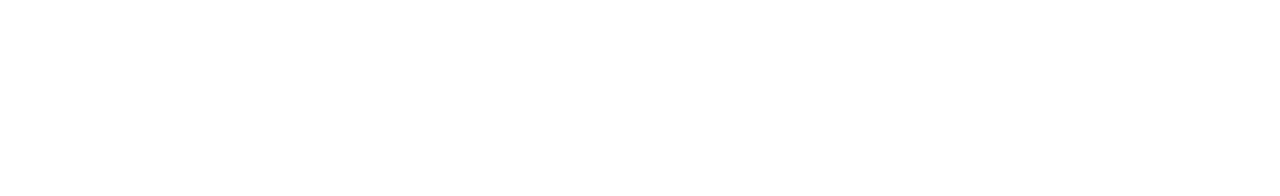
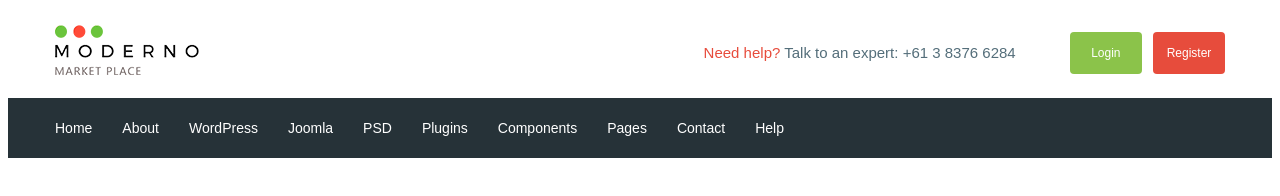
Before and after one commit to Alekccandr/moderno, a website: page app/index.html in a window 1280 px wide. Drawn offline with nearby package versions, Linux system fonts and the light colour scheme; files that its build step writes are made by us from their sources.

Commit message:
added header

```diff
--- a/app/index.html
+++ b/app/index.html
@@ -4,9 +4,97 @@
     <meta charset="UTF-8">
     <meta name="viewport" content="width=device-width, initial-scale=1.0">
     <title>Document</title>
+    <link href="https://fonts.googleapis.com/css2?family=Roboto:wght@500;700&display=swap" rel="stylesheet">
+    <link rel="stylesheet" href="css/libs.min.css">
     <link rel="stylesheet" href="css/style.min.css">
 </head>
 <body>
+    <header class="header">
+        <div class="header__top">
+            <div class="container">
+                <div class="header__top-inner">
+                    <div class="header__logo">
+                        <a href="#">
+                            <img src="../app/images/logo.png" alt="">
+                        </a>
+                    </div>
+                    <div class="header__text">
+                        <a href="#">
+                            <span>Need help?</span>
+                        </a>
+                        Talk to an expert:
+                        <a class="header__phone" href="tel:61383766284">+61 3 8376 6284</a>
+                    </div>
+                    <div class="header__box">
+                        <a class="basket" href="#"></a>
+                        <a class="header__btn header__btn-login" href="#">Login</a>
+                        <a class="header__btn header__btn-register" href="#">Register</a>
+                    </div>
+                </div>
+            </div>
+        </div>
+        <div class="header__menu">
+            <div class="container">
+                <nav class="menu">
+                    <ul class="menu__list">
+                        <li>
+                            <a href="#">
+                                Home
+                            </a>
+                        </li>
+                        <li>
+                            <a href="#">
+                                About
+                            </a>
+                        </li>
+                        <li>
+                            <a href="#">
+                                WordPress
+                            </a>
+                        </li>
+                        <li>
+                            <a href="#">
+                                Joomla
+                            </a>
+                        </li>
+                        <li>
+                            <a href="#">
+                                PSD
+                            </a>
+                        </li>
+                        <li>
+                            <a href="#">
+                                Plugins
+                            </a>
+                        </li>
+                        <li>
+                            <a href="#">
+                                Components
+                            </a>
+                        </li>
+                        <li>
+                            <a href="#">
+                                Pages
+                            </a>
+                        </li>
+                        <li>
+                            <a href="#">
+                                Contact
+                            </a>
+                        </li>
+                        <li>
+                            <a href="#">
+                                Help
+                            </a>
+                        </li>
+                    </ul>
+                </nav>
+            </div>
+        </div>
+
+
+
+    </header>
 
 
     <script src="js/main.min.js"></script>
--- a/app/js/main.min.js
+++ b/app/js/main.min.js
@@ -0,0 +1 @@
+$((function(){}));
--- /dev/null
+++ b/app/scss/_fonts.scss
@@ -0,0 +1,7 @@
+@font-face {
+    font-family: 'Roboto-Regular', sans-serif;
+    src: url('../fonts/Roboto-Regular.woff2') format('woff2'),
+         url('../fonts/Roboto-Regular.woff') format('woff');
+    font-weight: 400;
+    font-display: swap;
+}
--- /dev/null
+++ b/app/scss/_global.scss
@@ -0,0 +1,37 @@
+html{
+    box-sizing: border-box;
+}
+
+*,
+*::before,
+*::after{
+    box-sizing: inherit;
+}
+
+a{
+    display: inline-block;
+    text-decoration: none;
+    color: $text;
+
+}
+
+ul,
+li{
+    margin: 0;
+    padding: 0;
+    list-style: none;
+}
+
+body{
+    font-family: 'Roboto-Regular', sans-serif;
+    font-weight: 400;
+    font-size: 15px;
+    line-height: 24px;
+    color: $text;
+}
+
+.container{
+    max-width: 1200px;
+    margin: 0 auto;
+    padding: 0 15px;
+}
--- /dev/null
+++ b/app/scss/_vars.scss
@@ -0,0 +1,4 @@
+$text: #546e7a;
+$red: #e74c3c;
+$green: #8bc34a;
+$bg: #263238;
--- a/app/scss/style.scss
+++ b/app/scss/style.scss
@@ -0,0 +1,60 @@
+@import 'vars';
+@import 'global';
+@import 'fonts';
+
+.header__top-inner{
+    display: flex;
+    justify-content: space-between;
+    height: 90px;
+    align-items: center;
+}
+
+.header__text{
+    margin-left: auto;
+    margin-right: 50px;
+    span{
+        color: $red;
+    }
+}
+
+.header__btn{
+    padding: 9px;
+    width: 72px;
+    border-radius: 4px;
+    text-align: center;
+    color: #fff;
+    font-size: 12px;
+}
+
+.header__btn-login{
+    background-color: $green;
+}
+
+.header__btn-register{
+    background-color: $red;
+    margin-left: 7px;
+}
+
+.header__menu{
+    background-color: $bg;
+}
+
+.menu__list{
+    display: flex;
+    align-items: center;
+    height: 60px;
+}
+
+.menu__list{
+    li{
+        display: inline-block;
+        & + li{
+            margin-left: 30px;
+        }
+    }
+    a{
+        color: #fff;
+        font-size: 14px;
+    }
+
+}
--- a/gulpfile.js
+++ b/gulpfile.js
@@ -26,7 +26,7 @@ function scripts() {    /*Сделали унифицированный main.js
 }
 
 function styles(){
-    return src('app/scss/style.scss')
+    return src('app/scss/**/*.scss')
         .pipe(autoprefixer({ overrideBrowserslist: ['last 10 version']}))
         .pipe(concat('style.min.css')) /*Мы создали файл style.min.css и удалили файлю style.css*/
         .pipe(scss({ outputStyle: 'compressed' })) /*Испльзуем функции scss для сжатия унифицирования файлов, т.е. в файле css весь код представляеться в одну строку*/
```
Also changed, not shown: app/fonts/Roboto-Bold.ttf (added), app/fonts/Roboto-Medium.ttf (added), app/fonts/Roboto-Regular.ttf (added), app/fonts/Roboto-Regular.woff (added), app/fonts/Roboto-Regular.woff2 (added), app/images/logo.png (added).
